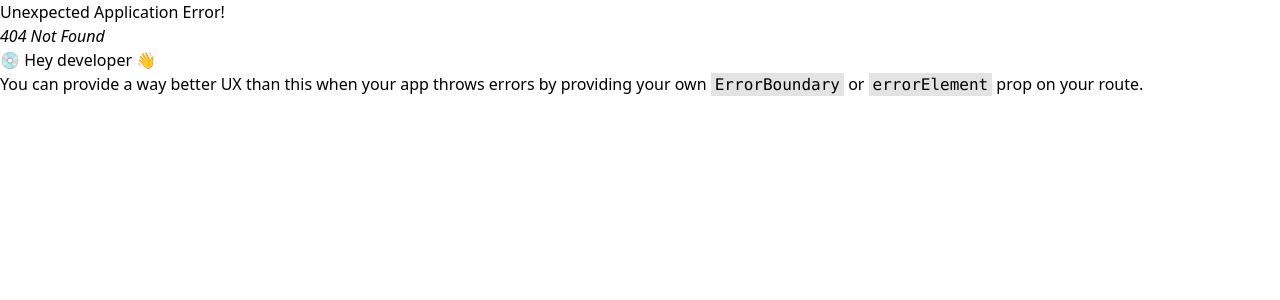
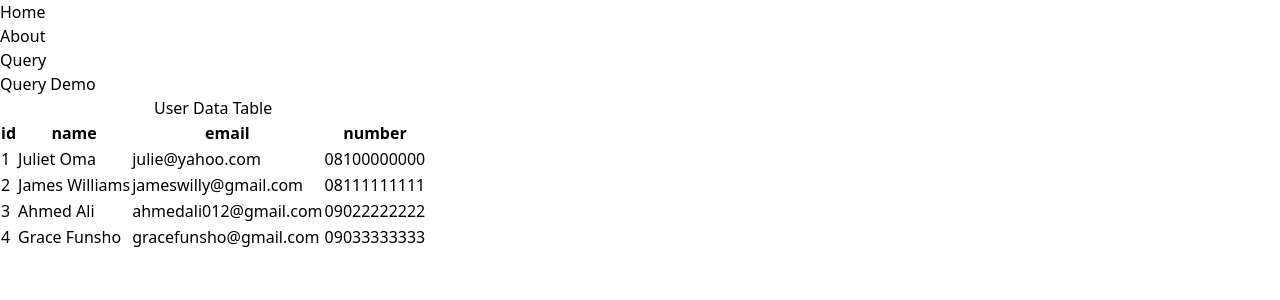
Before and after one commit to pagarevijayy/dev-dojo, a React (Vite) app in the folder kata-react-context/: page /react-query in a window 1280 px wide. Before the commit this address had no page. Shown: the top 300 px of the page. Built offline with nearby package versions, Linux system fonts and the light colour scheme; data requests are answered from the project's data file.

Commit message:
react query useQuery

```diff
--- /dev/null
+++ b/kata-react-context/data/db.json
@@ -0,0 +1,46 @@
+{
+    "posts": [
+        { "id": "1", "title": "Juliet Classes", "views": 100, "userId": "1" },
+        { "id": "2", "title": "James' Adventures", "views": 200, "userId": "3" }
+    ],
+    "comments": [
+        {
+            "id": "1",
+            "text": "a comment about post 1",
+            "postId": "1",
+            "userId": "2"
+        },
+        {
+            "id": "2",
+            "text": "another comment about post 1",
+            "postId": "1",
+            "userId": "4"
+        }
+    ],
+    "users": [
+        {
+            "id": 1,
+            "name": "Juliet Oma",
+            "email": "julie@yahoo.com",
+            "number": "08100000000"
+        },
+        {
+            "id": 2,
+            "name": "James Williams",
+            "email": "jameswilly@gmail.com",
+            "number": "08111111111"
+        },
+        {
+            "id": 3,
+            "name": "Ahmed Ali",
+            "email": "ahmedali012@gmail.com",
+            "number": "09022222222"
+        },
+        {
+            "id": 4,
+            "name": "Grace Funsho",
+            "email": "gracefunsho@gmail.com",
+            "number": "09033333333"
+        }
+    ]
+}
--- a/kata-react-context/package.json
+++ b/kata-react-context/package.json
@@ -10,6 +10,8 @@
     "preview": "vite preview"
   },
   "dependencies": {
+    "@tanstack/react-query": "^5.24.8",
+    "json-server": "^1.0.0-alpha.23",
     "react": "^18.2.0",
     "react-dom": "^18.2.0",
     "react-router-dom": "^6.22.2"
--- a/kata-react-context/src/components/header.tsx
+++ b/kata-react-context/src/components/header.tsx
@@ -9,10 +9,10 @@ const Header = () => {
     };
 
     return (
-        <header className="flex justify-between">
+        <header className="flex justify-between mb-2">
             <h1>{page.pageName}</h1>
             <nav>
-                <ul className="flex gap-2">
+                <ul className="flex gap-4">
                     <li>
                         <NavLink to={"/"} className={highlightNavLink}>
                             Home
@@ -23,6 +23,14 @@ const Header = () => {
                             About
                         </NavLink>
                     </li>
+                    <li>
+                        <NavLink
+                            to={"/react-query"}
+                            className={highlightNavLink}
+                        >
+                            Query
+                        </NavLink>
+                    </li>
                 </ul>
             </nav>
         </header>
--- a/kata-react-context/src/main.tsx
+++ b/kata-react-context/src/main.tsx
@@ -1,12 +1,14 @@
 import React from "react";
 import ReactDOM from "react-dom/client";
+import { createBrowserRouter, RouterProvider } from "react-router-dom";
+import { QueryClient, QueryClientProvider } from "@tanstack/react-query";
+
+import "./index.css";
 import App from "./App.tsx";
-import "./index.css";
 import About from "./pages/About";
 import Homepage from "./pages/Homepage";
 import PageContextProvider from "./contexts/PageContext.tsx";
-
-import { createBrowserRouter, RouterProvider } from "react-router-dom";
+import QueryDemo from "./pages/QueryDemo.tsx";
 
 const router = createBrowserRouter([
     {
@@ -21,14 +23,22 @@ const router = createBrowserRouter([
                 path: "about",
                 element: <About />,
             },
+            {
+                path: "react-query",
+                element: <QueryDemo />,
+            },
         ],
     },
 ]);
 
+const queryClient = new QueryClient();
+
 ReactDOM.createRoot(document.getElementById("root")!).render(
     <React.StrictMode>
-        <PageContextProvider>
-            <RouterProvider router={router} />
-        </PageContextProvider>
+        <QueryClientProvider client={queryClient}>
+            <PageContextProvider>
+                <RouterProvider router={router} />
+            </PageContextProvider>
+        </QueryClientProvider>
     </React.StrictMode>,
 );
--- a/kata-react-context/src/pages/About.tsx
+++ b/kata-react-context/src/pages/About.tsx
@@ -10,7 +10,7 @@ const About = () => {
 
     return (
         <div className="my-6">
-            <p className="text-xs font-medium">
+            <p className="">
                 About - Lorem ipsum dolor sit amet consectetur adipisicing elit.
                 Velit iure aspernatur laudantium? Maiores, labore accusantium.
                 Officiis molestias repudiandae ipsa modi illo, recusandae
--- a/kata-react-context/src/pages/Homepage.tsx
+++ b/kata-react-context/src/pages/Homepage.tsx
@@ -10,7 +10,7 @@ const Homepage = () => {
 
     return (
         <div className="my-6">
-            <p className="text-xs font-medium">
+            <p className="">
                 Homepage Lorem ipsum dolor sit amet consectetur adipisicing
                 elit. Sequi voluptatem id minus quasi blanditiis hic voluptas
                 nesciunt ratione mollitia assumenda odio ullam impedit ipsam
--- /dev/null
+++ b/kata-react-context/src/pages/QueryDemo.tsx
@@ -0,0 +1,74 @@
+import { useQuery } from "@tanstack/react-query";
+
+const baseURL = "http://localhost:3000";
+
+type userType = {
+    id: number;
+    name: string;
+    email: string;
+    number: string;
+};
+
+const QueryDemo = () => {
+    const {
+        data: users,
+        error,
+        isPending,
+    } = useQuery({
+        queryKey: ["repoData"],
+        queryFn: async () => {
+            const res = await fetch(`${baseURL}/users`);
+            const users = await res.json();
+            return users;
+        },
+    });
+
+    if (isPending) return "Loading...";
+
+    if (error) return "An error has occurred: " + error.message;
+
+    return (
+        <>
+            <h2>Query Demo</h2>
+            <table
+                id="users_table"
+                className="table-auto w-full text-sm text-left rtl:text-right text-gray-500 dark:text-gray-400"
+            >
+                <caption className="caption-top my-2">User Data Table</caption>
+                <thead>
+                    <tr className="text-xs text-gray-700 uppercase bg-gray-50 dark:bg-gray-700 dark:text-gray-400">
+                        <th scope="col" className="px-6 py-3">
+                            id
+                        </th>
+                        <th scope="col" className="px-6 py-3">
+                            name
+                        </th>
+                        <th scope="col" className="px-6 py-3">
+                            email
+                        </th>
+                        <th scope="col" className="px-6 py-3">
+                            number
+                        </th>
+                    </tr>
+                </thead>
+                <tbody>
+                    {users.map((user: userType) => {
+                        return (
+                            <tr
+                                className="bg-white border-b dark:bg-gray-800 dark:border-gray-700"
+                                key={user.id}
+                            >
+                                <td className="px-6 py-3">{user?.id}</td>
+                                <td className="px-6 py-3">{user?.name}</td>
+                                <td className="px-6 py-3">{user?.email}</td>
+                                <td className="px-6 py-3">{user?.number}</td>
+                            </tr>
+                        );
+                    })}
+                </tbody>
+            </table>
+        </>
+    );
+};
+
+export default QueryDemo;
```
Also changed, not shown: 2 other files (tests, documents, lock files or other folders).
